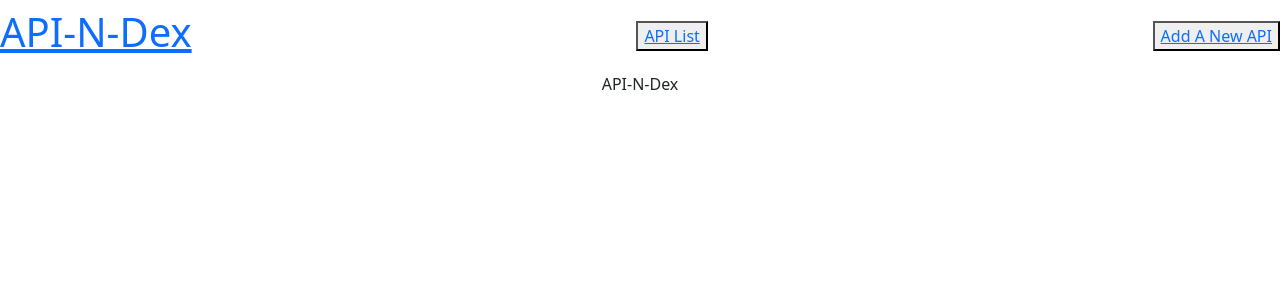
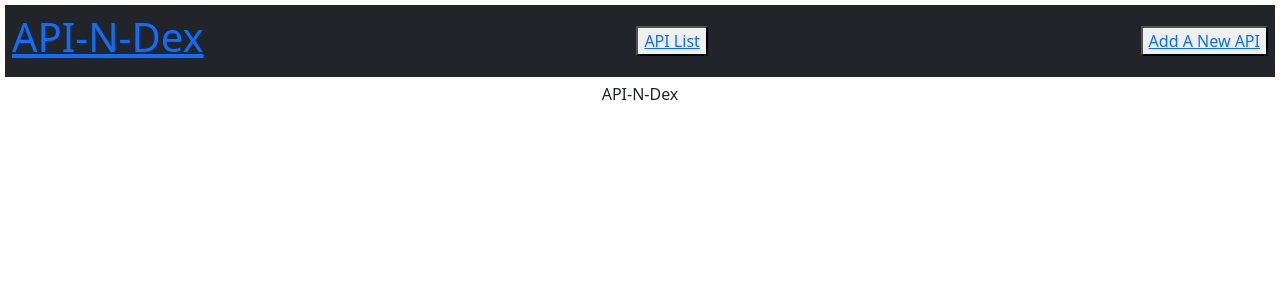
Before and after one commit to yexeniaf/API-N-Dex, a React (Create React App) app in the folder client/: page / in a window 1280 px wide. Shown: the top 300 px of the page. Built offline with nearby package versions, Linux system fonts and the light colour scheme; no server answers.

Commit message:
nav bar color, padding and margin

```diff
--- a/client/src/App.css
+++ b/client/src/App.css
@@ -36,3 +36,8 @@
     transform: rotate(360deg);
   }
 }
+
+nav{
+  margin: 5px;
+  padding: 7px;
+}
--- a/client/src/components/Navbar.jsx
+++ b/client/src/components/Navbar.jsx
@@ -3,7 +3,7 @@ import { Link } from "react-router-dom";
 
 export default function Navbar() {
     return (
-        <nav className="navbar navbar-light">
+        <nav className="navbar sticky-top navbar-dark bg-dark">
             <Link to="/">
                 <h1>API-N-Dex</h1>
             </Link>
```
